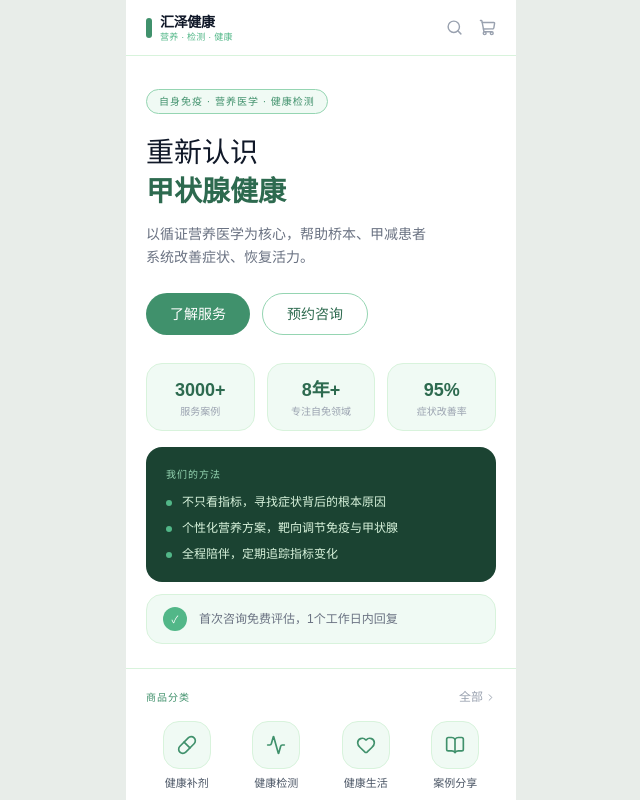
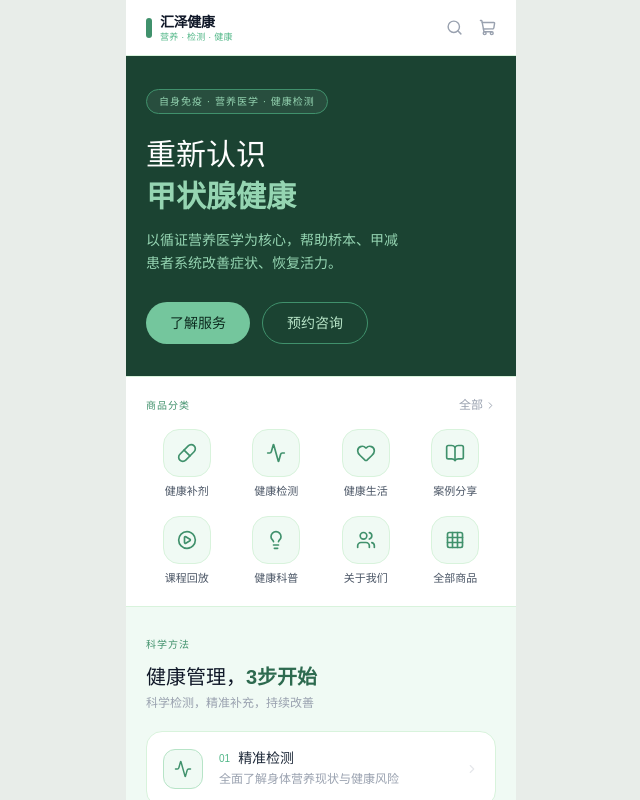
Before and after one commit to ChrisCai1990/huize-jiagong, a Next.js app: page /youzan in a window 1280 px wide. Shown: the top 800 px of the page, without its empty margins (319-959 px from the left). Built offline with nearby package versions, Linux system fonts and the light colour scheme.

Commit message:
style: hero深色背景，去掉三个数据框

```diff
--- a/src/app/youzan/page.tsx
+++ b/src/app/youzan/page.tsx
@@ -87,87 +87,36 @@ export default function YouzanPage() {
         <main className="flex-1 pb-16 youzan-scroll overflow-y-auto">
 
           {/* ── Hero ── */}
-          <section id="section-hero" className="px-5 pt-8 pb-6 bg-white">
+          <section id="section-hero" className="px-5 pt-8 pb-8" style={{ background: "var(--green-900)" }}>
             <span
               className="inline-block text-[10px] tracking-widest uppercase border rounded-full px-3 py-1 mb-5"
-              style={{ color: "var(--green-700)", borderColor: "var(--green-300)", background: "var(--green-50)" }}
+              style={{ color: "var(--green-300)", borderColor: "var(--green-700)", background: "rgba(255,255,255,0.06)" }}
             >
               自身免疫 · 营养医学 · 健康检测
             </span>
 
-            <h1 className="text-[28px] font-light text-gray-900 leading-snug mb-3">
+            <h1 className="text-[30px] font-light text-white leading-snug mb-3">
               重新认识<br />
-              <span className="font-semibold" style={{ color: "var(--green-800)" }}>甲状腺健康</span>
+              <span className="font-semibold" style={{ color: "var(--green-300)" }}>甲状腺健康</span>
             </h1>
 
-            <p className="text-sm text-gray-500 leading-relaxed mb-6 max-w-[280px]">
+            <p className="text-sm leading-relaxed mb-7" style={{ color: "var(--green-300)", maxWidth: "260px" }}>
               以循证营养医学为核心，帮助桥本、甲减患者系统改善症状、恢复活力。
             </p>
 
-            <div className="flex gap-3 mb-7">
+            <div className="flex gap-3">
               <button
-                className="text-sm text-white px-6 py-2.5 rounded-full"
-                style={{ background: "var(--green-700)" }}
+                className="text-sm px-6 py-2.5 rounded-full font-medium"
+                style={{ background: "var(--green-400)", color: "var(--green-950)" }}
               >
                 了解服务
               </button>
               <button
                 className="text-sm px-6 py-2.5 rounded-full border"
-                style={{ color: "var(--green-800)", borderColor: "var(--green-300)" }}
+                style={{ color: "var(--green-200)", borderColor: "var(--green-700)" }}
               >
                 预约咨询
               </button>
-            </div>
-
-            {/* 数据统计 */}
-            <div className="grid grid-cols-3 gap-3 mb-4">
-              {[
-                { num: "3000+", label: "服务案例" },
-                { num: "8年+",  label: "专注自免领域" },
-                { num: "95%",   label: "症状改善率" },
-              ].map((s) => (
-                <div
-                  key={s.label}
-                  className="rounded-2xl p-3 text-center border"
-                  style={{ background: "var(--green-50)", borderColor: "var(--green-100)" }}
-                >
-                  <div className="text-lg font-semibold" style={{ color: "var(--green-800)" }}>{s.num}</div>
-                  <div className="text-[10px] text-gray-400 mt-0.5 leading-tight">{s.label}</div>
-                </div>
-              ))}
-            </div>
-
-            {/* 方法卡 */}
-            <div className="rounded-2xl p-5 text-white" style={{ background: "var(--green-900)" }}>
-              <div className="text-[10px] tracking-widest uppercase mb-3" style={{ color: "var(--green-300)" }}>
-                我们的方法
-              </div>
-              <div className="space-y-2.5">
-                {[
-                  "不只看指标，寻找症状背后的根本原因",
-                  "个性化营养方案，靶向调节免疫与甲状腺",
-                  "全程陪伴，定期追踪指标变化",
-                ].map((item, i) => (
-                  <div key={i} className="flex items-start gap-2.5 text-xs" style={{ color: "var(--green-100)" }}>
-                    <span className="mt-1.5 w-1.5 h-1.5 rounded-full flex-shrink-0" style={{ background: "var(--green-500)" }} />
-                    {item}
-                  </div>
-                ))}
-              </div>
-            </div>
-
-            {/* 提示条 */}
-            <div
-              className="mt-3 rounded-2xl px-4 py-3 border flex items-center gap-3"
-              style={{ background: "var(--green-50)", borderColor: "var(--green-100)" }}
-            >
-              <div
-                className="w-6 h-6 rounded-full flex items-center justify-center flex-shrink-0 text-[10px] text-white"
-                style={{ background: "var(--green-500)" }}
-              >
-                ✓
-              </div>
-              <p className="text-xs text-gray-500">首次咨询免费评估，1个工作日内回复</p>
             </div>
           </section>
 
```
